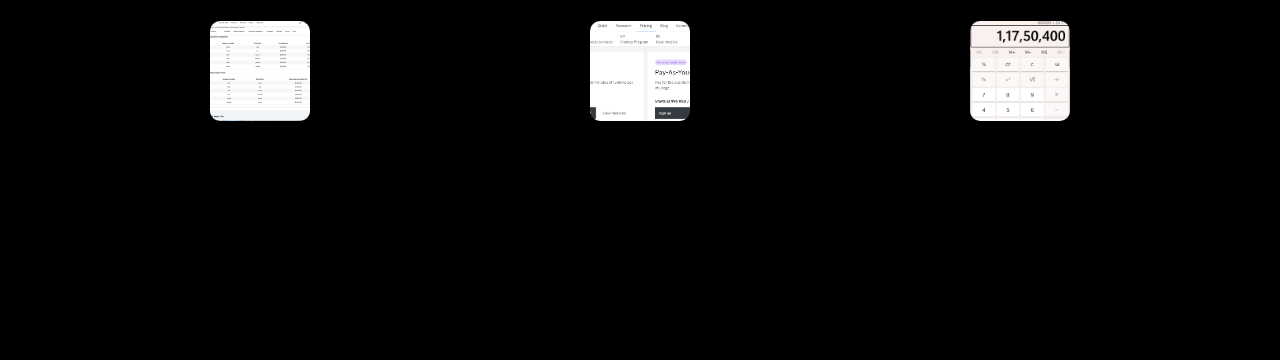
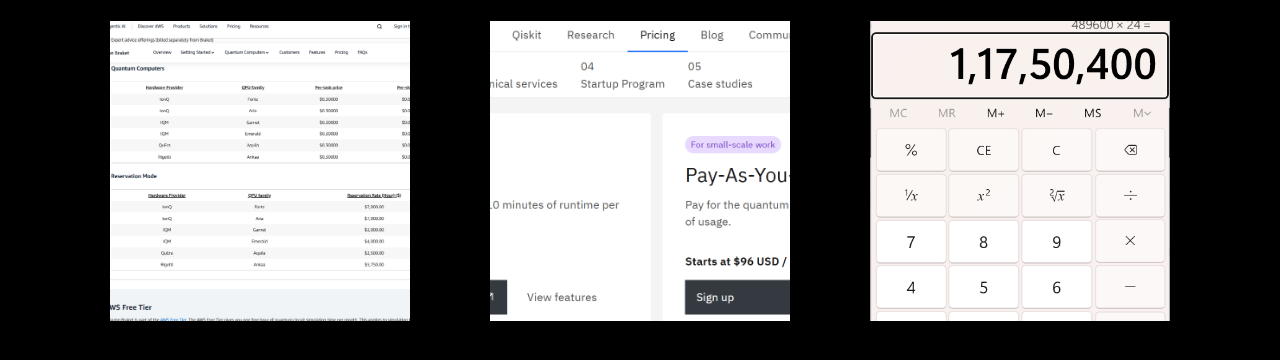
Before and after one commit to nudurumatinagajyothi/Quantum-computing-website-, a plain HTML site: page subscription.html in a window 1280 px wide. Shown: the part 142-502 px from the top of the page. Drawn offline with nearby package versions, Linux system fonts and the light colour scheme.

Commit message:
Update subscription.html

```diff
--- a/subscription.html
+++ b/subscription.html
@@ -40,10 +40,9 @@
 
   <style>
     .img-uniform {
-      width: 100px;       /* Same width for all images */
-      height: 100px;      /* Same height for all images */
+      width: 300px;       /* Same width for all images */
+      height:300px;      /* Same height for all images */
       object-fit: cover;  /* Scale image to fit container without distortion */
-      border-radius: 10px; /* Optional: rounded corners */
       box-shadow: 0 4px 8px rgba(0,0,0,0.2); /* Optional: subtle shadow */
     }
   </style>
```
